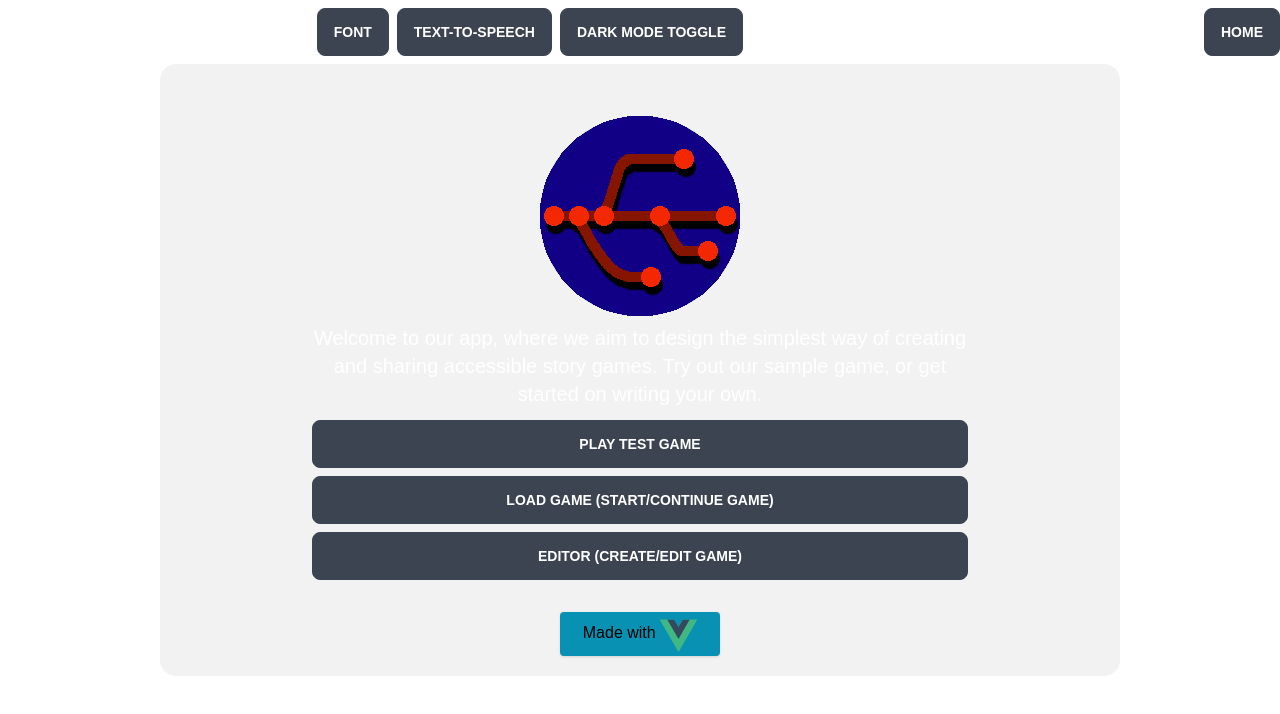
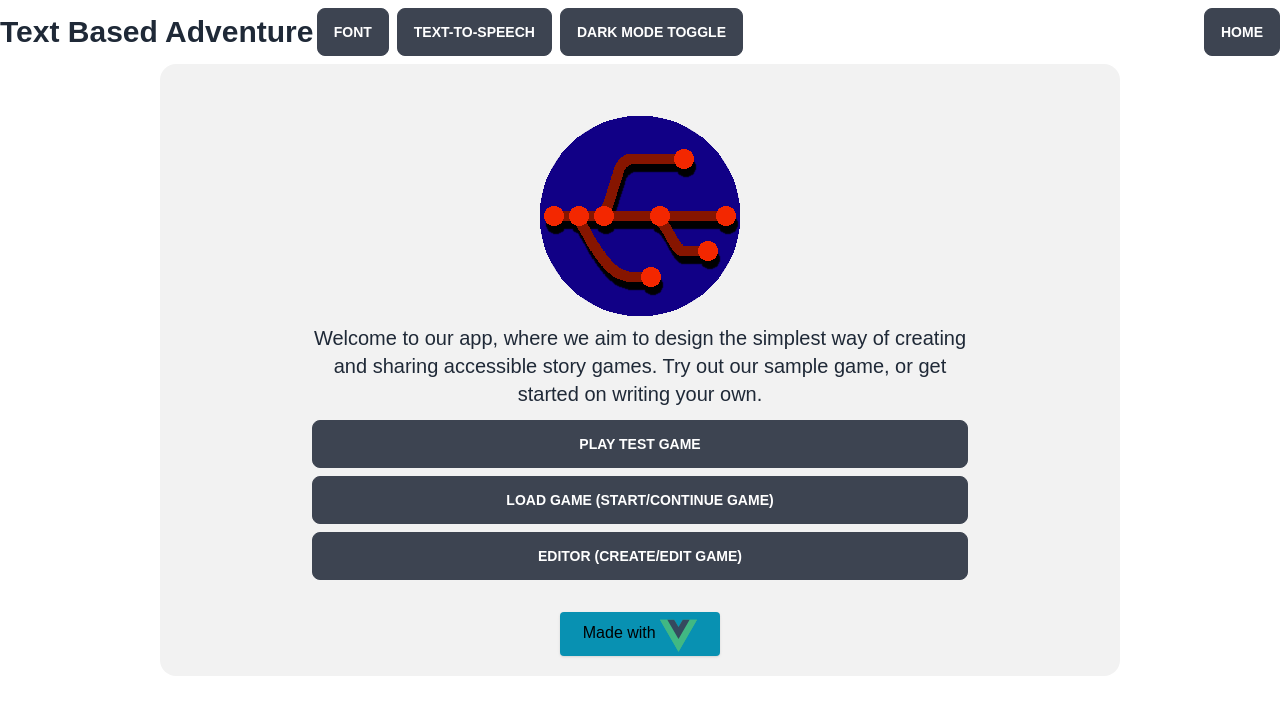
Before and after one commit to oponder2000/LiveLaughLove-2ndSemester, a Vue app in the folder Group-5-Live-Laugh-Love--main/app/: page / in a window 1280 px wide. Shown: the top 714 px of the page. Built offline with nearby package versions, Linux system fonts and the light colour scheme; what theme-change would draw is missing.

Commit message:
minor text fix

```diff
--- a/Group-5-Live-Laugh-Love--main/app/src/stores/fontStore.ts
+++ b/Group-5-Live-Laugh-Love--main/app/src/stores/fontStore.ts
@@ -3,9 +3,9 @@ import { defineStore } from "pinia";
 
 export const useFontStore = defineStore('font', () => {
     const fonts = ["Arial", "Times New Roman", "Verdana"];
-    const colors = ["white", "red", "blue"]
+    const colors = [null, "white", "black", "red", "blue"]
     const selectedFont = ref("Arial");
-    const selectedColor = ref("white");
+    const selectedColor = ref(null);
 
     return {
         fonts,
```
